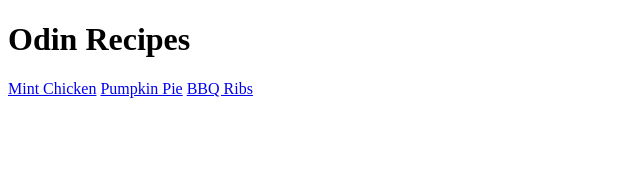
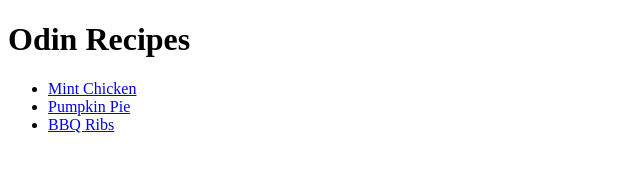
Before and after one commit to Debiddo618/odin-recipes, a plain HTML site: page index.html in a window 1280 px wide. Shown: the whole page, without its empty margins (0-640 px from the left). Drawn offline with Linux system fonts and the light colour scheme.

Commit message:
changed links to a list

```diff
--- a/index.html
+++ b/index.html
@@ -7,8 +7,10 @@
 </head>
 <body>
     <h1>Odin Recipes</h1>
-    <a href="recipes/mintchicken.html">Mint Chicken</a>
-    <a href="recipes/pumpkinpie.html">Pumpkin Pie</a>
-    <a href="recipes/bbqribs.html">BBQ Ribs</a>
+    <ul>
+        <li><a href="recipes/mintchicken.html">Mint Chicken</a></li>
+        <li><a href="recipes/pumpkinpie.html">Pumpkin Pie</a></li>
+        <li><a href="recipes/bbqribs.html">BBQ Ribs</a></li>
+    </ul>
 </body>
 </html>
```
